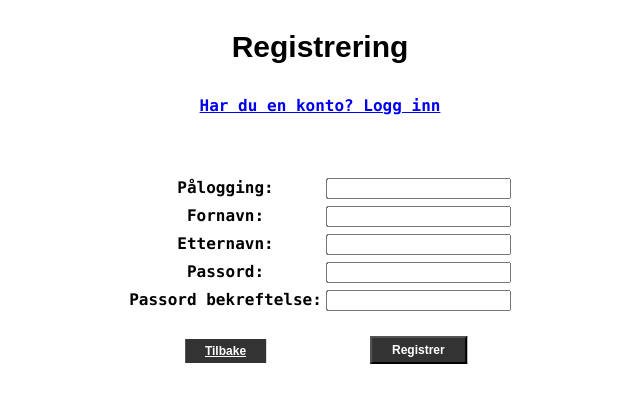
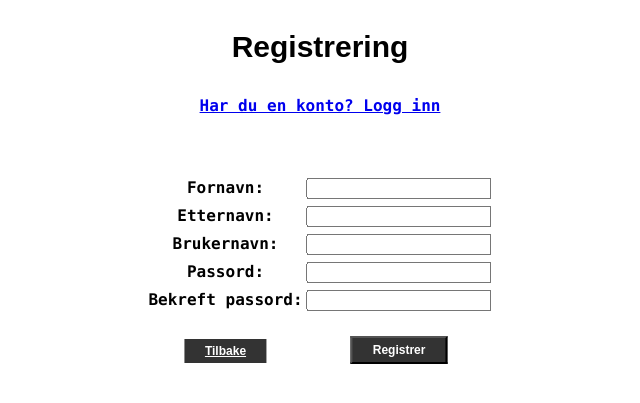
Before and after one commit to TetianaVerkhalantseva/Web-basert-Quiz, a Flask app: page /admin/user-registration in a window 1280 px wide. Shown: the top 403 px of the page, without its empty margins (320-960 px from the left). Run offline with Flask 3, Linux system fonts and the light colour scheme.

Commit message:
Endret litt på rekkefølge og navn i login og registrering

```diff
--- a/admin/templates/admin/user_login.html
+++ b/admin/templates/admin/user_login.html
@@ -22,7 +22,7 @@
       <table class="table">
 
         <tr>
-          <td> Pålogging: </td>
+          <td> Brukernavn: </td>
           <td> {{ login_form.login }} </td>
         </tr>
 
--- a/admin/templates/admin/user_registration.html
+++ b/admin/templates/admin/user_registration.html
@@ -22,11 +22,6 @@
       <table class="table">
 
         <tr>
-          <td> Pålogging: </td>
-          <td> {{ registration_form.login }} </td>
-        </tr>
-
-        <tr>
           <td> Fornavn: </td>
           <td> {{ registration_form.first_name }} </td>
         </tr>
@@ -37,12 +32,17 @@
         </tr>
 
         <tr>
+          <td> Brukernavn: </td>
+          <td> {{ registration_form.login }} </td>
+        </tr>
+
+        <tr>
           <td> Passord: </td>
           <td> {{ registration_form.password }} </td>
         </tr>
 
         <tr>
-          <td> Passord bekreftelse: </td>
+          <td> Bekreft passord: </td>
           <td> {{ registration_form.password_confirm }} </td>
         </tr>
 
```
